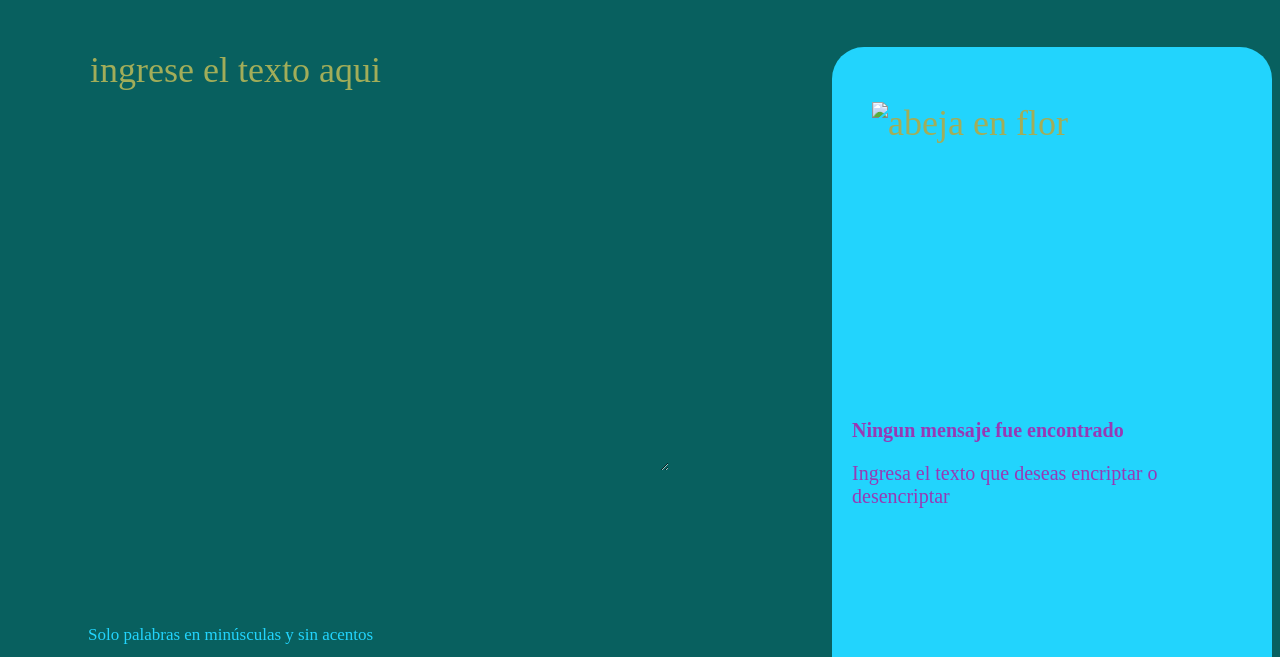
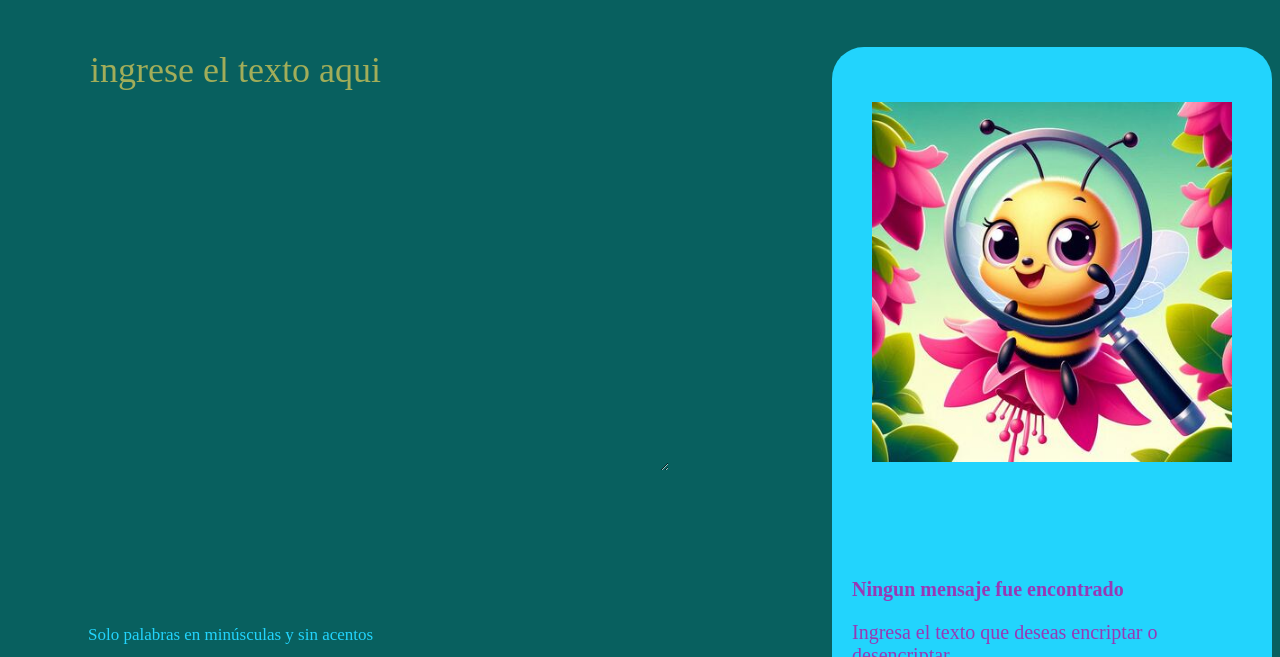
Before and after one commit to Shalom198424/Encriptador-de-Texto, a plain HTML site: page index.html in a window 1280 px wide. Shown: the part 81-738 px from the top of the page. Drawn offline with Linux system fonts and the light colour scheme; the site is published under a folder, as on GitHub Pages, so addresses that start at the root find nothing.

Commit message:
Update index.html
ruta de enlace

```diff
--- a/index.html
+++ b/index.html
@@ -26,7 +26,7 @@
         </form>
 
         <aside class="mensaje">
-            <img class="abeja" src="/Imagenes/abeja.png" alt="abeja en flor">
+            <img class="abeja" src="Imagenes/abeja.png" alt="abeja en flor">
             <div class="mensaje__contenido">
             <h3 class="mensaje__titulo">Ningun mensaje fue encontrado</h3>
             <p class="mensaje__text">Ingresa el texto que deseas encriptar o desencriptar</p>
```
